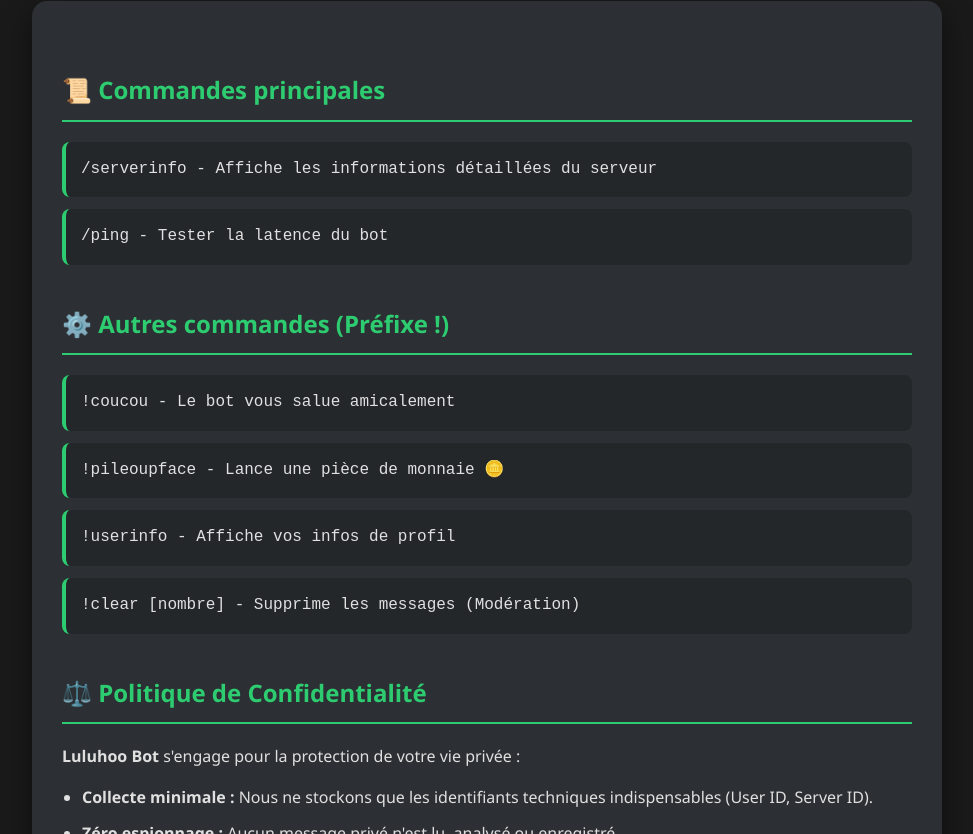
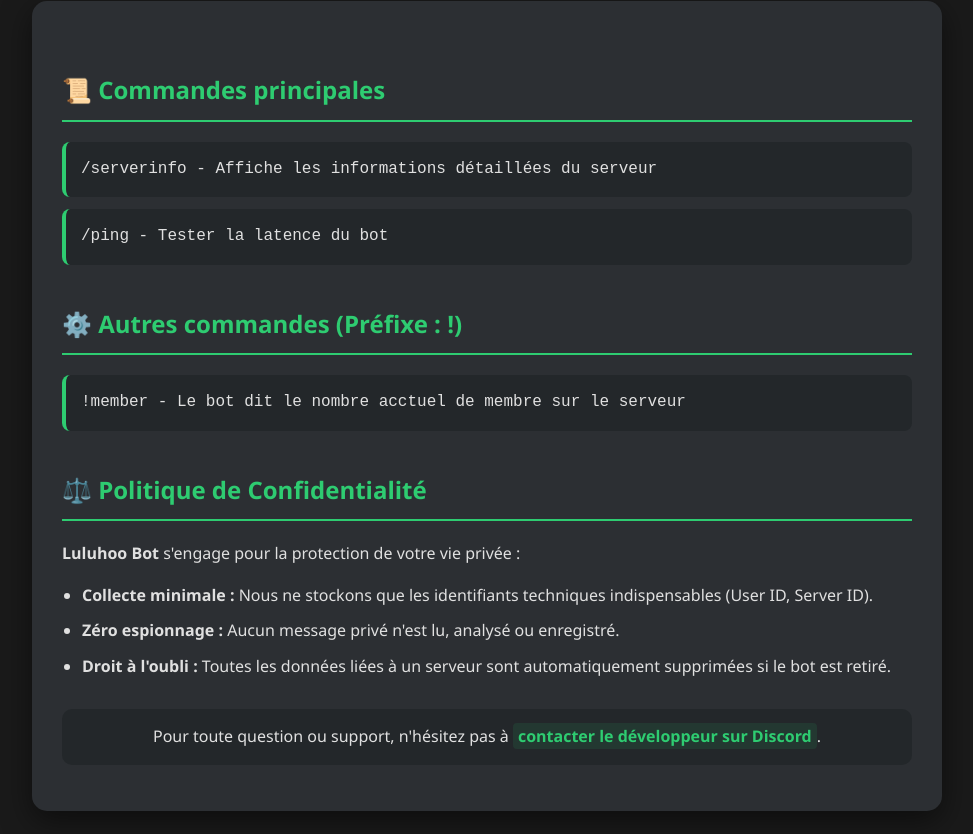
Before and after one commit to lulusecretgo-art/luluhoo-bot, a plain HTML site: page index.html in a window 1280 px wide. Shown: the part 527-1361 px from the top of the page, without its empty margins (153-1126 px from the left). Drawn offline with Linux system fonts and the light colour scheme.

Commit message:
Update index.html

```diff
--- a/index.html
+++ b/index.html
@@ -42,11 +42,8 @@
     <div class="command">/serverinfo - Affiche les informations détaillées du serveur</div>
     <div class="command">/ping - Tester la latence du bot</div>
 
-    <h2 class="section-title">⚙️ Autres commandes (Préfixe !)</h2>
-    <div class="command">!coucou - Le bot vous salue amicalement</div>
-    <div class="command">!pileoupface - Lance une pièce de monnaie 🪙</div>
-    <div class="command">!userinfo - Affiche vos infos de profil</div>
-    <div class="command">!clear [nombre] - Supprime les messages (Modération)</div>
+    <h2 class="section-title">⚙️ Autres commandes (Préfixe : !)</h2>
+    <div class="command">!member - Le bot dit le nombre acctuel de membre sur le serveur</div>
 
     <h2 class="section-title">⚖️ Politique de Confidentialité</h2>
     <p><strong>Luluhoo Bot</strong> s'engage pour la protection de votre vie privée :</p>
```
